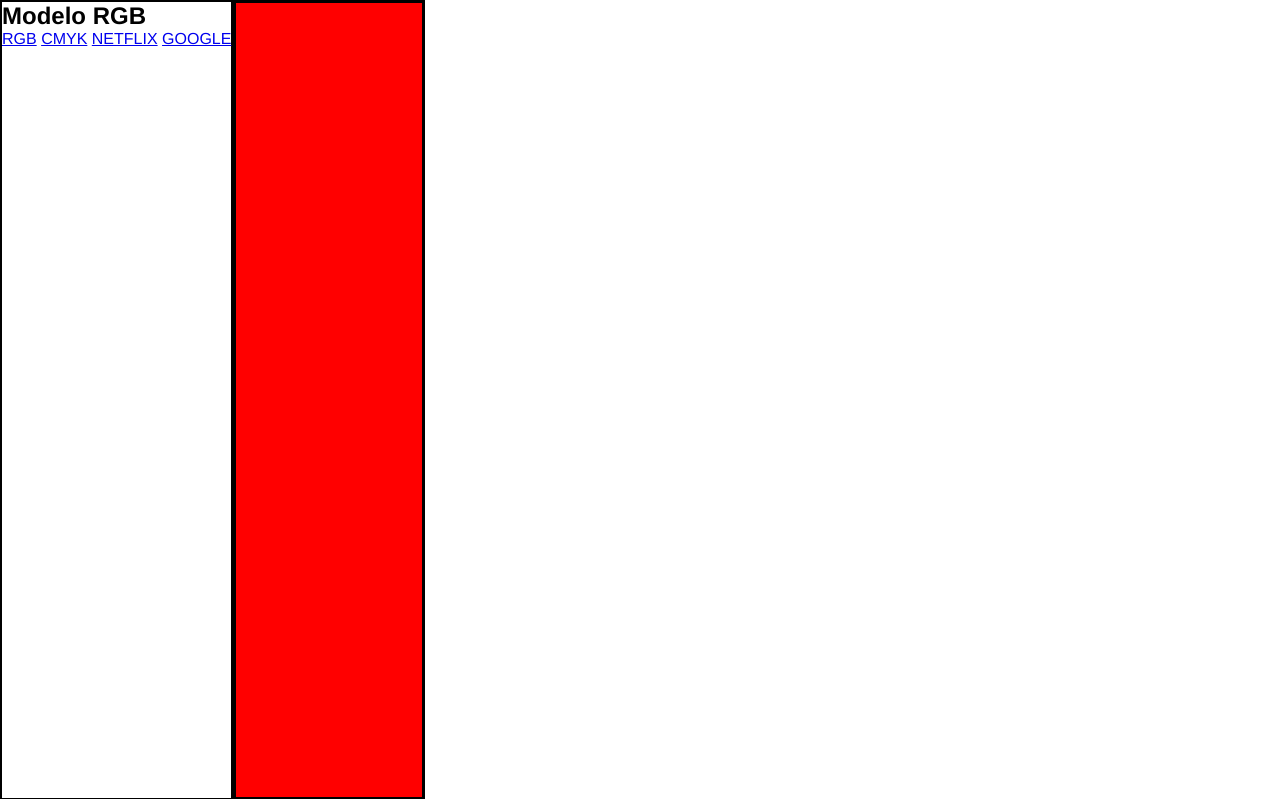
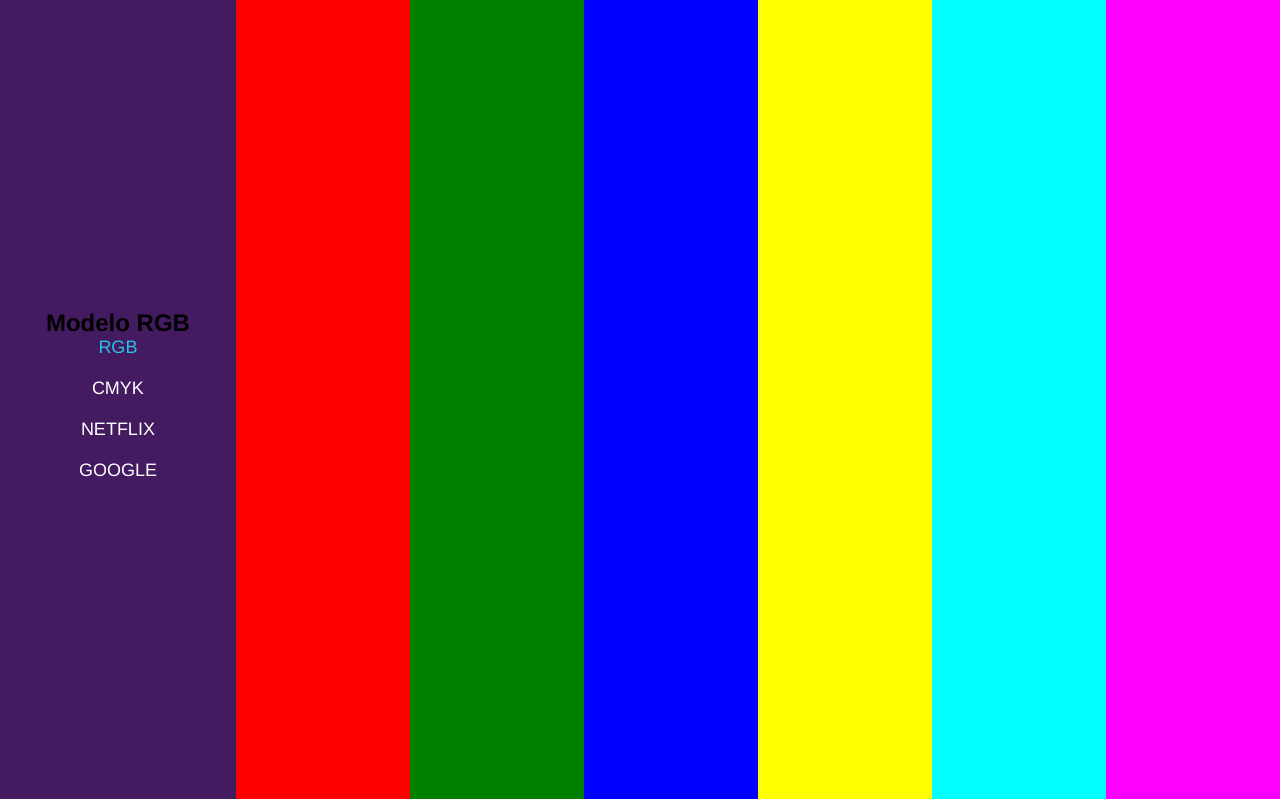
Before and after one commit to miguelanselmo-cmd/Display_TB, a website: page modo_cores/modo-cores.html in a window 1280 px wide. Shown: the top 799 px of the page. Drawn offline with Linux system fonts and the light colour scheme.

Commit message:
ADD: adereços

```diff
--- a/modo_cores/css/global.css
+++ b/modo_cores/css/global.css
@@ -11,39 +11,79 @@
     display: flex;
     height: 100vh;
     width: 100%;
-
 }
 
 .color-section__sidebar{
-    border: solid 2px;
+    display: flex;
+    flex-direction: column;
+    width: 20%;
+    height: 100%;
+    background-color: #441a61;
+    padding: 20px;
+    justify-content: center;
+    align-items: center;
 }
 
-.color-section__title{}
+.color-section__title{
+    color: #fff;
+    font-size: 24px;
+    margin-bottom: 20px;
+}
 
-.color-section__menu{}
+.color-section__menu{
+    display: flex;
+    flex-direction: column;
+    gap: 10px;
+    justify-content: center;
+    align-items: center;
+}
 
-.color-section__link{}
+.color-section__link{
+    color: #fff;
+    text-decoration: none;
+    font-size: 18px;
+    margin-bottom: 10px;
+    transition: color 0.3s ease;
+}
 
-.color-section__link--active{}
+.color-section__link--active{
+    color: #26c3eb;
+}
 
-.color-section__link--active:hover{}
+.color-section__link--active:hover{
+    color: #26c3eb;
+}
 
 .color-section__bar{}
 
 .color-section__bar:hover{}
 
 .color-section__bar--rgb-1{
-    border: solid;
     width: 15%;
     background-color: red;
 }
 
-.color-section__bar--rgb-2{}
+.color-section__bar--rgb-2{
+    width: 15%;
+    background-color: green;
+}
 
-.color-section__bar--rgb-3{}
+.color-section__bar--rgb-3{
+    width: 15%;
+    background-color: blue;
+}
 
-.color-section__bar--rgb-4{}
+.color-section__bar--rgb-4{
+    width: 15%;
+    background-color: yellow;
+}
 
-.color-section__bar--rgb-5{}
+.color-section__bar--rgb-5{
+    width: 15%;
+    background-color: cyan;
+}
 
-.color-section__bar--rgb-6{}
+.color-section__bar--rgb-6{
+    width: 15%;
+    background-color: magenta;
+}
```
